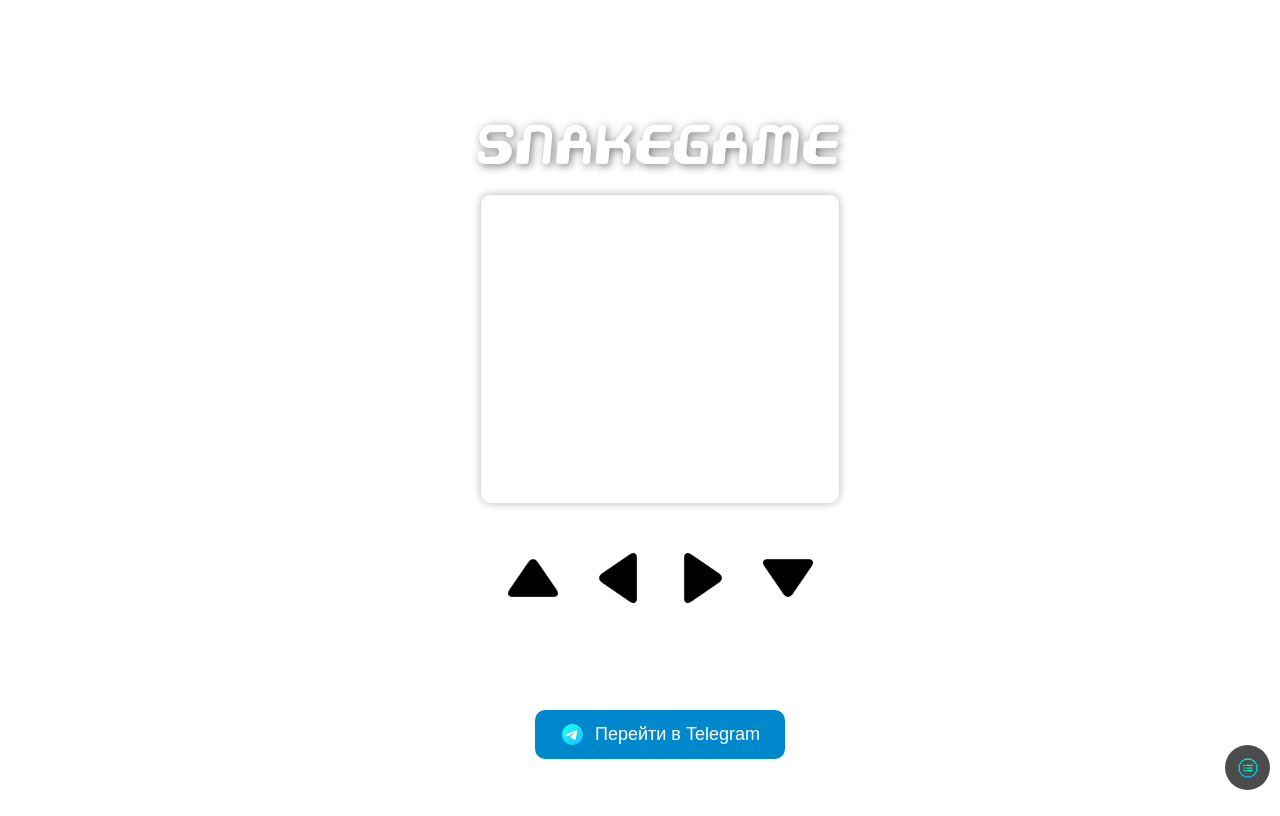
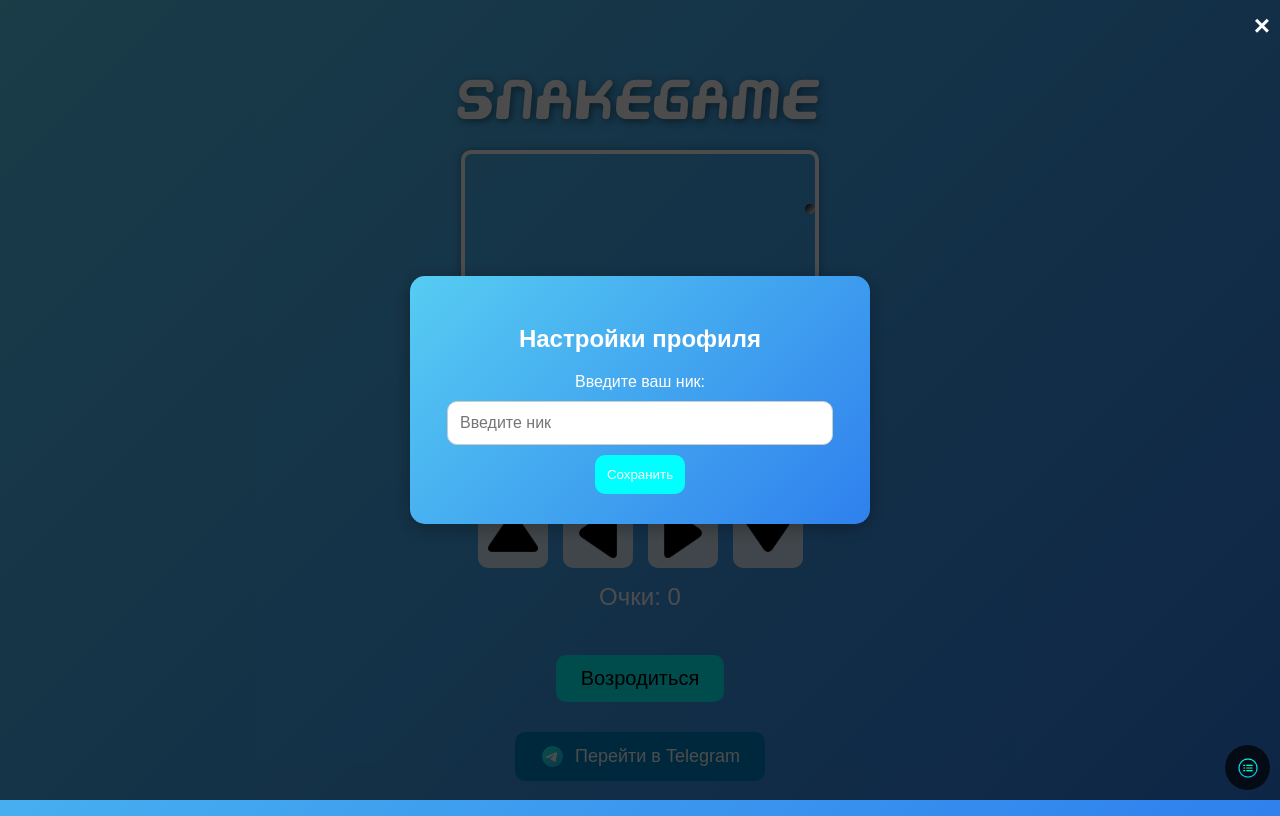
Before and after one commit to meycoder/webgame-zm, a plain HTML site: page index.html in a window 1280 px wide. Both pictures are taken after a click on the button 1247 px from the left and 767 px from the top of the page. Drawn offline with Linux system fonts and the light colour scheme.

Commit message:
Update index.html

```diff
--- a/index.html
+++ b/index.html
@@ -5,13 +5,7 @@
     <meta name="viewport" content="width=device-width, initial-scale=1.0, maximum-scale=1.0, user-scalable=no">
     <title>SnakeGame</title>
     <style>
-        /* Базовые оптимизации для мобильных устройств */
-        * {
-            -webkit-tap-highlight-color: transparent;
-            -webkit-touch-callout: none;
-            user-select: none;
-        }
-
+        /* Ваши стили (без изменений) */
         @font-face {
             font-family: 'myfont';
             src: url('myfont.ttf') format('truetype');
@@ -21,17 +15,12 @@
             display: flex;
             justify-content: center;
             align-items: center;
-            min-height: 100vh;
+            height: 100vh;
             flex-direction: column;
             background: linear-gradient(135deg, #56CCF2, #2F80ED);
             color: white;
             font-family: 'Arial', sans-serif;
             overflow: hidden;
-            margin: 0;
-            padding: 20px;
-            position: fixed;
-            width: 100%;
-            height: 100%;
         }
 
         h1 {
@@ -50,8 +39,6 @@
             box-shadow: 0 0 10px rgba(0, 0, 0, 0.3);
             border-radius: 10px;
             margin-bottom: 20px;
-            touch-action: none;
-            max-width: 100%;
         }
 
         #controls {
@@ -59,7 +46,6 @@
             justify-content: center;
             gap: 15px;
             margin-top: 20px;
-            flex-wrap: wrap;
         }
 
         .control-btn {
@@ -72,18 +58,15 @@
             display: flex;
             align-items: center;
             justify-content: center;
-            touch-action: manipulation;
-            -webkit-tap-highlight-color: transparent;
         }
 
         .control-btn img {
             width: 50px;
             height: 50px;
-            pointer-events: none;
         }
 
-        .control-btn:active {
-            transform: scale(0.95);
+        .control-btn:hover {
+            transform: scale(1.15);
             background: rgba(255, 255, 255, 1);
         }
 
@@ -97,11 +80,10 @@
             border-radius: 10px;
             cursor: pointer;
             transition: transform 0.1s ease;
-            touch-action: manipulation;
         }
 
-        #restartBtn:active {
-            transform: scale(0.95);
+        #restartBtn:hover {
+            transform: scale(1.1);
         }
 
         #score {
@@ -123,18 +105,16 @@
             display: flex;
             align-items: center;
             justify-content: center;
-            touch-action: manipulation;
         }
 
         #telegramBtn img {
             width: 25px;
             height: 25px;
             margin-right: 10px;
-            pointer-events: none;
         }
 
-        #telegramBtn:active {
-            transform: scale(0.95);
+        #telegramBtn:hover {
+            transform: scale(1.1);
         }
 
         /* Кнопка профиля в правом нижнем углу */
@@ -150,29 +130,25 @@
             z-index: 1000;
             width: 45px;
             height: 45px;
-            touch-action: manipulation;
         }
 
         #profile-icon {
             width: 30px;
             height: 30px;
-            pointer-events: none;
         }
 
         /* Модальное окно */
         .modal {
-            display: none;
+            display: none; /* Скрыто по умолчанию */
             position: fixed;
             z-index: 1;
             left: 0;
             top: 0;
             width: 100%;
             height: 100%;
-            background-color: rgba(0, 0, 0, 0.7);
-            justify-content: center;
+            background-color: rgba(0, 0, 0, 0.7); /* Темный полупрозрачный фон */
+            justify-content: center; /* Центрирование по вертикали и горизонтали */
             align-items: center;
-            backdrop-filter: blur(5px);
-            -webkit-backdrop-filter: blur(5px);
         }
 
         /* Содержимое модального окна */
@@ -184,7 +160,6 @@
             max-width: 400px;
             text-align: center;
             box-shadow: 0 4px 20px rgba(0, 0, 0, 0.3);
-            position: relative;
         }
 
         .close-btn {
@@ -193,8 +168,7 @@
             font-weight: bold;
             position: absolute;
             top: 10px;
-            right: 20px;
-            cursor: pointer;
+            right: 10px;
         }
 
         .close-btn:hover,
@@ -215,7 +189,6 @@
             font-size: 16px;
             border-radius: 10px;
             border: 1px solid #ccc;
-            -webkit-appearance: none;
         }
 
         #save-username {
@@ -226,37 +199,10 @@
             cursor: pointer;
             border-radius: 10px;
             transition: transform 0.1s ease;
-            touch-action: manipulation;
         }
 
-        #save-username:active {
-            transform: scale(0.95);
-        }
-
-        /* Медиа-запросы для адаптации под разные экраны */
-        @media (max-height: 600px) {
-            h1 {
-                font-size: 32px;
-                margin-bottom: 10px;
-            }
-            #controls {
-                margin-top: 10px;
-                gap: 10px;
-            }
-            .control-btn img {
-                width: 40px;
-                height: 40px;
-            }
-        }
-
-        @media (max-width: 350px) {
-            .control-btn img {
-                width: 35px;
-                height: 35px;
-            }
-            h1 {
-                font-size: 28px;
-            }
+        #save-username:hover {
+            transform: scale(1.05);
         }
     </style>
 </head>
@@ -300,73 +246,150 @@
 </button>
 
 <script>
-    // Весь ваш существующий JavaScript код остается здесь без изменений
+    // Логика игры
+    const canvas = document.getElementById('gameCanvas');
+    const ctx = canvas.getContext('2d');
+    const gridSize = 10; // Размер клетки
+    const canvasWidth = canvas.width;  // Ширина канваса (350px)
+    const canvasHeight = canvas.height; // Высота канваса (300px)
+    let snake;
+    let food;
+    let score;
+    let direction;
+    let gameInterval;
 
-    // Добавляем только новые обработчики для touch-событий
-    let touchStartX = 0;
-    let touchStartY = 0;
+    const foodColor = 'white'; // Белая еда
 
-    canvas.addEventListener('touchstart', function(e) {
-        e.preventDefault();
-        touchStartX = e.touches[0].clientX;
-        touchStartY = e.touches[0].clientY;
-    }, { passive: false });
+    function initializeGame() {
+        snake = [{ x: 50, y: 50 }];
+        food = generateFood();
+        score = 0;
+        direction = 'RIGHT';
+        document.getElementById('score').textContent = `Очки: ${score}`;
+        document.getElementById('restartBtn').style.display = 'none'; // Скрываем кнопку "Возродиться"
+        startGame();
+    }
 
-    canvas.addEventListener('touchmove', function(e) {
-        e.preventDefault();
-    }, { passive: false });
+    function startGame() {
+        gameInterval = setInterval(updateGame, 100); // обновляем каждую сотую секунды
+    }
 
-    canvas.addEventListener('touchend', function(e) {
-        e.preventDefault();
-        const touchEndX = e.changedTouches[0].clientX;
-        const touchEndY = e.changedTouches[0].clientY;
+    function updateGame() {
+        moveSnake(); // Двигаем змейку
+        checkCollision(); // Проверка на столкновение
+        drawGame(); // Рисуем игру
+    }
 
-        const deltaX = touchEndX - touchStartX;
-        const deltaY = touchEndY - touchStartY;
+    function moveSnake() {
+        const head = Object.assign({}, snake[0]);
 
-        // Минимальное расстояние для свайпа
-        const minSwipeDistance = 30;
+        if (direction === 'RIGHT') head.x += gridSize;
+        if (direction === 'LEFT') head.x -= gridSize;
+        if (direction === 'UP') head.y -= gridSize;
+        if (direction === 'DOWN') head.y += gridSize;
 
-        if (Math.abs(deltaX) > minSwipeDistance || Math.abs(deltaY) > minSwipeDistance) {
-            if (Math.abs(deltaX) > Math.abs(deltaY)) {
-                if (deltaX > 0 && direction !== 'LEFT') direction = 'RIGHT';
-                else if (deltaX < 0 && direction !== 'RIGHT') direction = 'LEFT';
-            } else {
-                if (deltaY > 0 && direction !== 'UP') direction = 'DOWN';
-                else if (deltaY < 0 && direction !== 'DOWN') direction = 'UP';
+        if (head.x < 0 || head.x >= canvasWidth || head.y < 0 || head.y >= canvasHeight) {
+            endGame();
+            return;
+        }
+
+        if (head.x === food.x && head.y === food.y) {
+            score += 1;
+            food = generateFood();
+        } else {
+            snake.pop();
+        }
+
+        snake.unshift(head);
+    }
+
+    function checkCollision() {
+        const head = snake[0];
+
+        for (let i = 1; i < snake.length; i++) {
+            if (head.x === snake[i].x && head.y === snake[i].y) {
+                endGame();
             }
         }
-    }, { passive: false });
+    }
 
-    // Предотвращение скролла страницы при игре
-    document.body.addEventListener('touchmove', function(e) {
-        if (e.target === canvas) {
-            e.preventDefault();
+    function endGame() {
+        clearInterval(gameInterval);
+        document.getElementById('restartBtn').style.display = 'block';
+    }
+
+    function drawGame() {
+        ctx.clearRect(0, 0, canvas.width, canvas.height);
+
+        snake.forEach((part, index) => {
+            const alpha = 1 - index * 0.1;
+            const gradient = ctx.createLinearGradient(part.x, part.y, part.x + gridSize, part.y + gridSize);
+            gradient.addColorStop(0, 'black');
+            gradient.addColorStop(0.5, 'gray');
+            gradient.addColorStop(1, 'white');
+
+            ctx.fillStyle = gradient;
+            ctx.beginPath();
+            ctx.arc(part.x + gridSize / 2, part.y + gridSize / 2, gridSize / 2, 0, 2 * Math.PI);
+            ctx.fill();
+        });
+
+        ctx.fillStyle = foodColor;
+        ctx.beginPath();
+        ctx.arc(food.x + gridSize / 2, food.y + gridSize / 2, gridSize / 2, 0, 2 * Math.PI);
+        ctx.fill();
+
+        document.getElementById('score').textContent = `Очки: ${score}`;
+    }
+
+    function generateFood() {
+        const x = Math.floor(Math.random() * (canvasWidth / gridSize)) * gridSize;
+        const y = Math.floor(Math.random() * (canvasHeight / gridSize)) * gridSize;
+        return { x, y };
+    }
+
+    // Управление змейкой через кнопки
+    document.getElementById('up').addEventListener('click', () => {
+        if (direction !== 'DOWN') direction = 'UP';
+    });
+    document.getElementById('down').addEventListener('click', () => {
+        if (direction !== 'UP') direction = 'DOWN';
+    });
+    document.getElementById('left').addEventListener('click', () => {
+        if (direction !== 'RIGHT') direction = 'LEFT';
+    });
+    document.getElementById('right').addEventListener('click', () => {
+        if (direction !== 'LEFT') direction = 'RIGHT';
+    });
+
+    // Кнопка для перезапуска игры
+    document.getElementById('restartBtn').addEventListener('click', () => {
+        initializeGame();
+    });
+
+    // Обработчик для открытия модального окна
+    const profileButton = document.getElementById('profile-button');
+    const profileModal = document.getElementById('profile-modal');
+    const closeModalButton = document.getElementById('close-modal');
+
+    // Открыть модальное окно при клике на кнопку профиля
+    profileButton.addEventListener('click', () => {
+        profileModal.style.display = 'flex'; // Используем flex для правильной центровки
+    });
+
+    // Закрыть модальное окно при клике на кнопку закрытия (X)
+    closeModalButton.addEventListener('click', () => {
+        profileModal.style.display = 'none'; // Скрыть модальное окно
+    });
+
+    // Закрыть модальное окно при клике по фону (снаружи модального окна)
+    window.addEventListener('click', (event) => {
+        if (event.target === profileModal) {
+            profileModal.style.display = 'none'; // Скрыть модальное окно
         }
-    }, { passive: false });
+    });
 
-    // Оптимизация обработчиков кнопок
-    const controls = {
-        up: document.getElementById('up'),
-        down: document.getElementById('down'),
-        left: document.getElementById('left'),
-        right: document.getElementById('right')
-    };
-
-    Object.entries(controls).forEach(([dir, btn]) => {
-        btn.addEventListener('touchstart', (e) => {
-            e.preventDefault();
-            const opposites = {
-                'up': 'DOWN',
-                'down': 'UP',
-                'left': 'RIGHT',
-                'right': 'LEFT'
-            };
-            if (direction !== opposites[dir]) {
-                direction = dir.toUpperCase();
-            }
-        }, { passive: false });
-    });
+    initializeGame();
 </script>
 
 </body>
```
